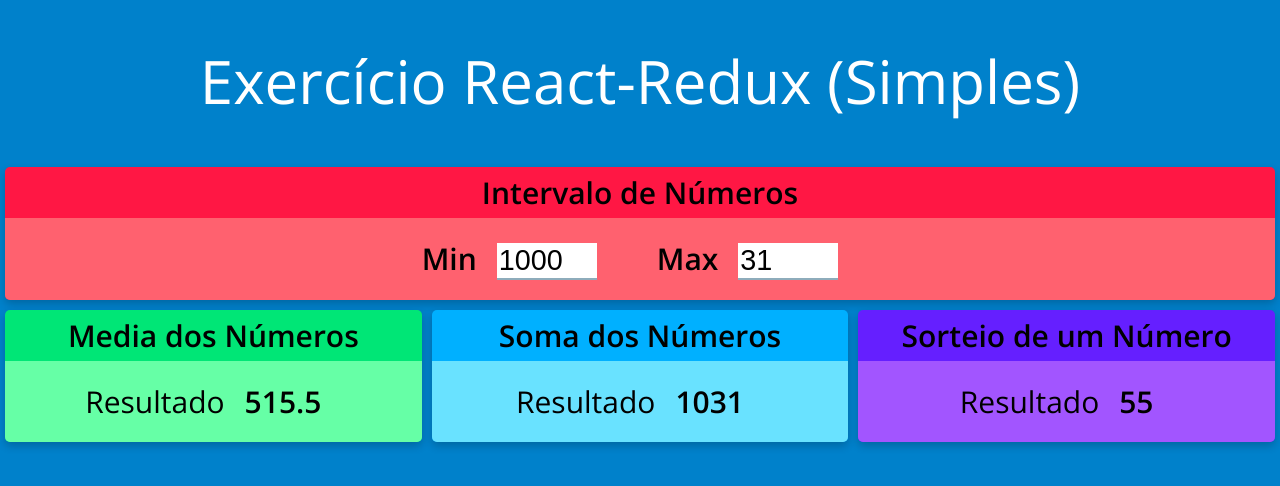
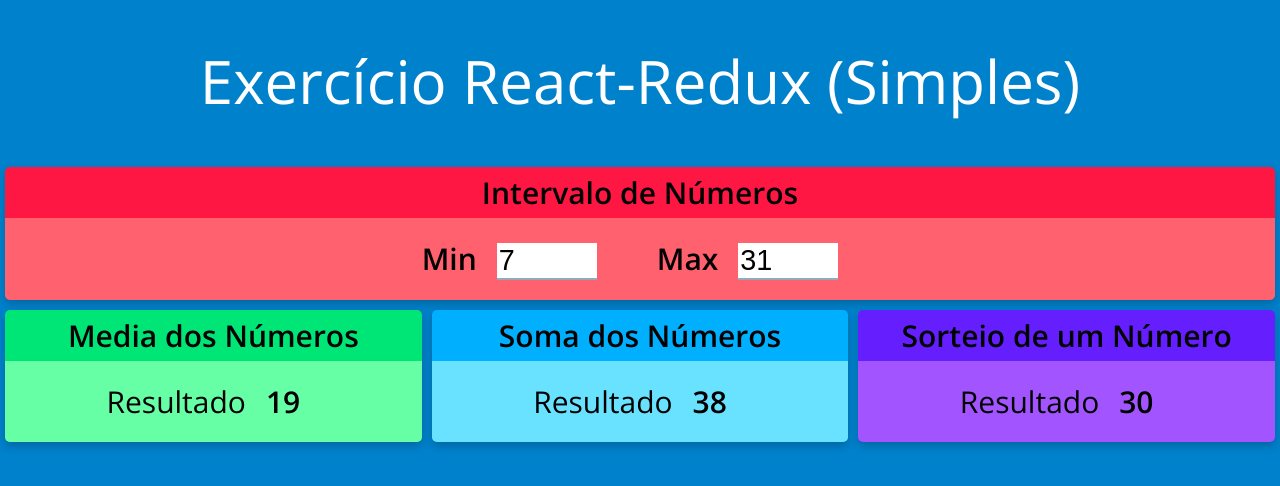
Before and after one commit to edilson-rodrigues/redux-simples, a React (Create React App) app: page / in a window 1280 px wide. Shown: the top 486 px of the page. Built offline with nearby package versions, Linux system fonts and the light colour scheme.

Commit message:
invocando action creator #02 + desafio

```diff
--- a/src/components/Intervalo/Intervalo.jsx
+++ b/src/components/Intervalo/Intervalo.jsx
@@ -3,7 +3,7 @@
 
 import ComponentStyle from "../Style";
 import Card from "../Card";
-import {actionChangeNumberMin} from "../../store/actions/numbers";
+import {actionChangeNumberMax, actionChangeNumberMin} from "../../store/actions/numbers";
 
 const card_color = {
     red: "red",
@@ -14,21 +14,28 @@
 
 const Intervalo = (props) => {
     const {min, max} = props;
-    const {changeNumberMin} = props;
-
-    changeNumberMin(1000);
-
+    const {changeNumberMin, changeNumberMax} = props;
 
     return (
         <Card title="Intervalo de Números" color={card_color.red}>
 			<span>
 				<ComponentStyle.Strong>
 					Min
-					<ComponentStyle.Input type="number" name="number" id="" value={min} readOnly/>
+					<ComponentStyle.Input
+                        type="number"
+                        name="number-min"
+                        id="" value={min}
+                        onChange={e => changeNumberMin(+e.target.value)}
+                    />
 				</ComponentStyle.Strong>
 				<ComponentStyle.Strong>
 					Max
-					<ComponentStyle.Input type="number" name="number" id="" value={max} readOnly/>
+					<ComponentStyle.Input
+                        type="number"
+                        name="number-max"
+                        value={max}
+                        onChange={e => changeNumberMax(+e.target.value)}
+                    />
 				</ComponentStyle.Strong>
 			</span>
         </Card>
@@ -42,14 +49,22 @@
     }
 }
 
-const mapActionCreatorsToProps = (dispatch) => {
+const mapDispatchToProps = (dispatch) => {
     return {
         changeNumberMin(number) {
             //action creator -> action
             const action = actionChangeNumberMin(number);
             dispatch(action);
+        },
+        changeNumberMax(number) {
+            //action creator -> action
+            const action = actionChangeNumberMax(number);
+            dispatch(action);
         }
     }
 }
 
-export default connect(mapStateToProps, mapActionCreatorsToProps)(Intervalo);
+export default connect(
+    mapStateToProps,
+    mapDispatchToProps
+)(Intervalo);
--- a/src/store/actions/numbers.js
+++ b/src/store/actions/numbers.js
@@ -5,3 +5,10 @@
         payload: newNumber,
     }
 }
+
+export const actionChangeNumberMax = (newNumber) => {
+    return {
+        type: 'NUM_MAX_CHANGE',
+        payload: newNumber,
+    }
+}
--- a/src/store/configStore.js
+++ b/src/store/configStore.js
@@ -8,6 +8,11 @@
                 return {
                     ...state,
                     min: action.payload,
+                }
+            case 'NUM_MAX_CHANGE' :
+                return {
+                    ...state,
+                    max: action.payload,
                 }
             default :
                 return {
```
